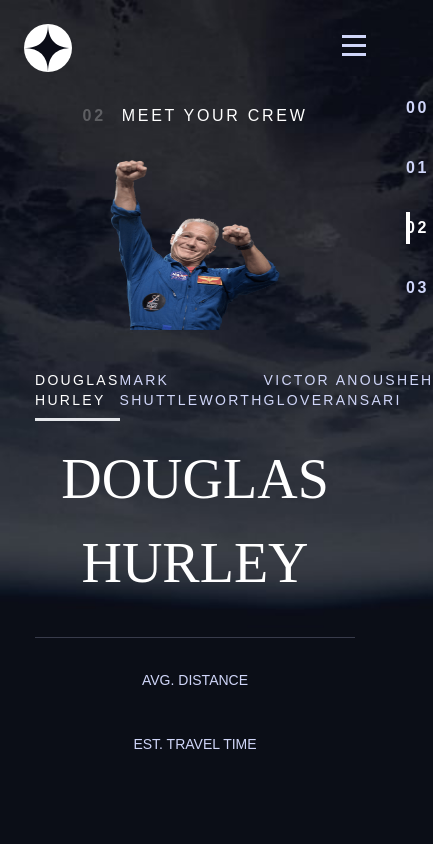
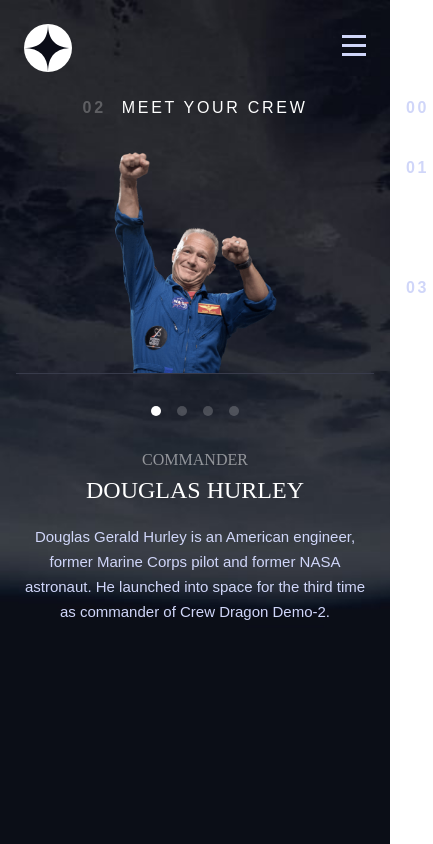
Before and after one commit to Squashim/space-tourism, a Next.js app: page /crew in a window 390 px wide. Shown: the whole page, 433 px wide, since content can reach past the window. Built offline with nearby package versions, Linux system fonts and the light colour scheme.

Commit message:
Added responsive crew page

```diff
--- a/pages/crew.js
+++ b/pages/crew.js
@@ -1,85 +1,66 @@
 import React, { useState } from "react";
 import data from "../json/data.json";
-import { useWindowSize } from "../hooks/useWindowSize";
 import Image from "next/image";
 
 const Crew = () => {
 	const [currentPerson, setCurrentPerson] = useState(data.crew[0].name);
-	const width = useWindowSize();
 
 	return (
-		<div className='w-full transition ease duration-100 py-2 xl:px-[10rem]'>
-			<h2 className=' text-base text-white uppercase font-barlowCondensed tracking-[2.7px] text-center max-w-[320px] mx-auto xs:mt-10 xs:text-[1.25rem] xs:tracking-[3.3px] xs:text-left xs:max-w-full xs:pl-9 xl:mt-[76px] xl:text-[28px] xl:tracking-[4.7px]'>
+		<div className='w-full transition ease duration-100  xl:px-[10rem]'>
+			<h2 className='text-base text-white uppercase font-barlowCondensed tracking-[2.7px] text-center max-w-[320px] mx-auto xs:mt-10 xs:text-[1.25rem] xs:tracking-[3.3px] xs:text-left xs:max-w-full xl:max-w-[50%] xl:mx-0 xs:pl-9 xl:pl-0 xl:mt-[76px] xl:text-[28px] xl:tracking-[4.7px] mb-8 xl:mb-[48px]'>
 				<span className='font-bold text-white/25 mr-4 xs:mr-[18px] xl:mr-[28px] '>
 					02
 				</span>
 				meet your crew
 			</h2>
 
-			<div className='flex flex-col xl:flex-row xl:max-w-[1280px] w-full mx-auto'>
-				<div className='flex  justify-center mt-8 mb-6 xs:mt-[3.75rem] xs:mb-12 w-full xl:justify-start xl:pl-16 xl:mt-[97px] '>
+			<div className='flex flex-col xl:flex-row  w-full xl:items-end'>
+				<div className='relative xl:mx-0 mx-4 h-[222px] xs:order-2 xs:h-[532px] xl:h-[650px] xl:w-full xl:mt-[-5rem]'>
 					{data.crew.map((person, index) => {
 						if (currentPerson === person.name) {
 							return (
-								<Image
-									src={person.images.png}
-									key={index}
-									alt={person.name}
-									width={width < 600 ? 170 : width >= 1280 ? 445 : 300}
-									height={width < 600 ? 170 : width >= 1280 ? 445 : 300}
-								/>
+								<>
+									<Image
+										src={person.images.png}
+										key={index}
+										alt={person.name}
+										layout='fill'
+										className='object-contain '
+									/>
+									<div className='w-full bg-[#383b4b] h-[1px] absolute bottom-0 xs:hidden'></div>
+								</>
 							);
 						} else return;
 					})}
 				</div>
-				<div className='flex flex-col xl:max-w-[445px] w-full px-4 xs:px-0'>
-					<nav className='xl:pt-16 py-4 max-w-[320px] xl:max-w-[350px] w-full mx-auto flex uppercase text-blue font-barlowCondensed text-sm items-center justify-between xs:text-base xl:mx-0'>
+				<div className='flex flex-col xl:max-w-full w-full px-4 xs:px-0'>
+					<nav className=' py-8 max-w-[320px] xl:max-w-[350px] w-full mx-auto flex items-center justify-center gap-4 xl:gap-[1.5rem] xl:mx-0 xs:order-2 xs:py-[40px] xl:pt-[120px] xl:justify-start'>
 						{data.crew.map((person, index) => (
 							<div
+								onClick={() => setCurrentPerson(person.name)}
 								key={index}
 								className={
 									currentPerson === person.name
-										? "text-white border-b-[3px] pb-2  xl:pb-3 ease duration-200 transition tracking-[2.3px] xs:tracking-[2.7px]"
-										: "pb-2 xl:pb-3 hover:border-b-white/50 border-b-[3px] border-transparent ease duration-200 transition tracking-[2.3px] xs:tracking-[2.7px]"
-								}>
-								<p
-									onClick={() => setCurrentPerson(person.name)}
-									className='cursor-pointer'>
-									{person.name}
-								</p>
-							</div>
+										? "transition ease duration-100 w-[10px] xl:w-[15px] aspect-square bg-white rounded-full cursor-pointer "
+										: "transition ease duration-100 w-[10px] xl:w-[15px] aspect-square bg-white/20 rounded-full cursor-pointer hover:bg-white/50"
+								}></div>
 						))}
 					</nav>
-					<div className='max-w-[320px] mx-auto xs:max-w-[570px]  '>
+					<div className=' mx-auto xs:max-w-[570px] xl:max-w-full xl:w-full'>
 						{data.crew.map((person, index) => {
 							if (currentPerson === person.name) {
 								return (
 									<div key={index}>
-										<h1 className='font-bellefair text-center text-white text-[3.5rem] xs:text-[5rem] uppercase xs:pt-2 xl:text-[6.25rem] xl:text-left'>
+										<p className=' font-bellefair text-center text-white/50 text-base uppercase xs:text-[1.5rem] xl:text-[2rem] xl:text-left'>
+											{person.role}
+										</p>
+										<h1 className='font-bellefair text-white text-center text-[1.5rem] uppercase mb-4 xl:mt-4 xs:text-[40px] xl:text-[56px] xl:text-left'>
 											{person.name}
 										</h1>
-										<p className='font-barlow text-blue text-center text-[15px] xs:text-base leading-6 xs:leading-7 xl:text-lg xl:leading-8 xl:text-left'>
-											{person.description}
+
+										<p className='xl:max-w-[450px] text-[15px] text-blue font-barlow text-center leading-[25px] xs:text-base xs:leading-[28px] xl:text-[18px] xl:text-left'>
+											{person.bio}
 										</p>
-										<div className='w-full bg-[#383b4b] h-[1px] my-8 xs:mt-12'></div>
-										<div className='flex flex-col xs:flex-row  xs:justify-around xl:justify-start xl:gap-[80px]'>
-											<div className='flex flex-col gap-3 mb-8'>
-												<h2 className='text-blue uppercase font-barlow text-sm text-center xl:text-left '>
-													avg. distance
-												</h2>
-												<p className='text-white uppercase font-bellefair text-[28px] text-center xl:text-left'>
-													{person.distance}
-												</p>
-											</div>
-											<div className='flex flex-col gap-3'>
-												<h2 className='text-blue uppercase font-barlow text-sm text-center xl:text-left'>
-													est. travel time
-												</h2>
-												<p className='text-white uppercase font-bellefair text-[28px] text-center xl:text-left'>
-													{person.travel}
-												</p>
-											</div>
-										</div>
 									</div>
 								);
 							} else return;
```
